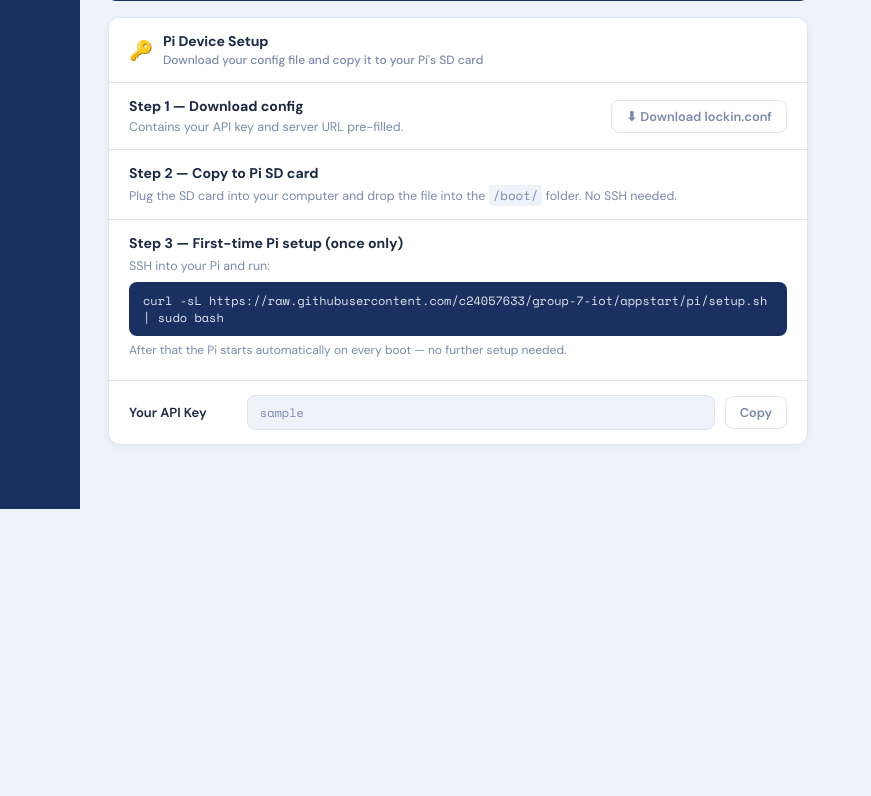
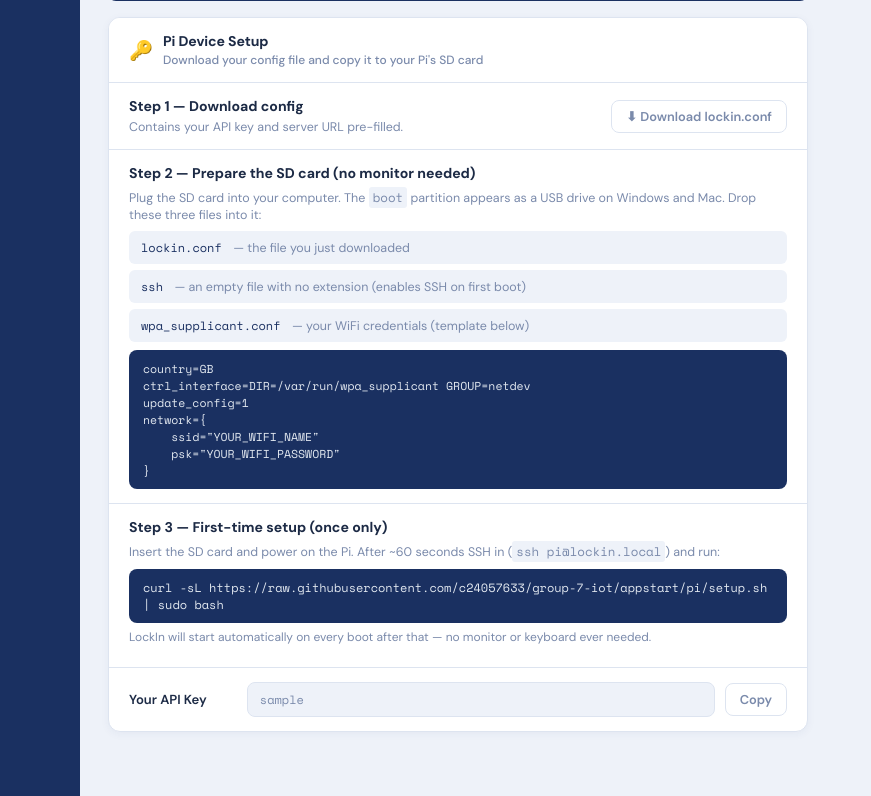
Before and after one commit to rhys-jones-06/group7-iot, a Flask app: page /settings in a window 1280 px wide. Shown: the part 1000-1796 px from the top of the page, without its empty margins (0-871 px from the left). Before the commit the page ends 1509 px from the top, so only its background shows below. Run offline with Flask 3, Linux system fonts and the light colour scheme; the visitor is signed in with stand-in values (Sample User, id 1); data comes from the database, SQL or seed files in the repository.

Commit message:
feat: headless Pi setup — fix deps, wpa_supplicant guide, ssh file step
setup.sh:
- Install picamera2 and opencv via apt (system packages, no pip conflict)
- Install RPi.GPIO and requests from requirements-pi.txt
- Handle GrovePi install with fallback to GitHub source
- Use --system-site-packages venv so picamera2/cv2 are accessible
- Add header comment with wpa_supplicant.conf template and ssh file
  instructions for fully headless first boot

requirements-pi.txt:
- Remove ultralytics and mediapipe (not used — detection uses cv2 DNN)
- picamera2 and opencv installed via apt, not pip

settings.html (Pi Device Setup section):
- Expand Step 2 to show all three boot partition files needed:
  lockin.conf, empty ssh file, and wpa_supplicant.conf
- Include wpa_supplicant.conf template inline
- Update Step 3 to mention lockin.local hostname and clarify
  no monitor or keyboard is needed after initial setup

```diff
--- a/server/templates/settings.html
+++ b/server/templates/settings.html
@@ -540,20 +540,41 @@
                 </div>
                 <!-- Step 2: copy to SD -->
                 <div class="setting-row">
-                    <div>
-                        <div style="font-weight:700;font-size:.88rem;margin-bottom:4px">Step 2 — Copy to Pi SD card</div>
-                        <div style="font-size:.78rem;color:var(--text-muted)">Plug the SD card into your computer and drop the file into the <code style="font-family:'Space Mono',monospace;background:var(--bg);padding:1px 4px;border-radius:3px">/boot/</code> folder. No SSH needed.</div>
+                    <div style="width:100%">
+                        <div style="font-weight:700;font-size:.88rem;margin-bottom:6px">Step 2 — Prepare the SD card (no monitor needed)</div>
+                        <div style="font-size:.78rem;color:var(--text-muted);margin-bottom:8px">Plug the SD card into your computer. The <code style="font-family:'Space Mono',monospace;background:var(--bg);padding:1px 4px;border-radius:3px">boot</code> partition appears as a USB drive on Windows and Mac. Drop these three files into it:</div>
+                        <div style="font-size:.78rem;display:flex;flex-direction:column;gap:6px">
+                            <div style="background:var(--bg);border-radius:6px;padding:8px 12px">
+                                <code style="font-family:'Space Mono',monospace;font-size:.75rem;color:var(--navy)">lockin.conf</code>
+                                <span style="color:var(--text-muted);margin-left:8px">— the file you just downloaded</span>
+                            </div>
+                            <div style="background:var(--bg);border-radius:6px;padding:8px 12px">
+                                <code style="font-family:'Space Mono',monospace;font-size:.75rem;color:var(--navy)">ssh</code>
+                                <span style="color:var(--text-muted);margin-left:8px">— an empty file with no extension (enables SSH on first boot)</span>
+                            </div>
+                            <div style="background:var(--bg);border-radius:6px;padding:8px 12px">
+                                <code style="font-family:'Space Mono',monospace;font-size:.75rem;color:var(--navy)">wpa_supplicant.conf</code>
+                                <span style="color:var(--text-muted);margin-left:8px">— your WiFi credentials (template below)</span>
+                            </div>
+                        </div>
+                        <div style="margin-top:8px;font-family:'Space Mono',monospace;font-size:.72rem;background:var(--navy);color:#e2e8f0;padding:10px 14px;border-radius:8px;white-space:pre">country=GB
+ctrl_interface=DIR=/var/run/wpa_supplicant GROUP=netdev
+update_config=1
+network={
+    ssid="YOUR_WIFI_NAME"
+    psk="YOUR_WIFI_PASSWORD"
+}</div>
                     </div>
                 </div>
                 <!-- Step 3: run setup -->
                 <div class="setting-row" style="border-bottom:none">
                     <div style="width:100%">
-                        <div style="font-weight:700;font-size:.88rem;margin-bottom:6px">Step 3 — First-time Pi setup (once only)</div>
-                        <div style="font-size:.78rem;color:var(--text-muted);margin-bottom:8px">SSH into your Pi and run:</div>
+                        <div style="font-weight:700;font-size:.88rem;margin-bottom:6px">Step 3 — First-time setup (once only)</div>
+                        <div style="font-size:.78rem;color:var(--text-muted);margin-bottom:8px">Insert the SD card and power on the Pi. After ~60 seconds SSH in (<code style="font-family:'Space Mono',monospace;background:var(--bg);padding:1px 4px;border-radius:3px">ssh pi@lockin.local</code>) and run:</div>
                         <div style="font-family:'Space Mono',monospace;font-size:.75rem;background:var(--navy);color:#e2e8f0;padding:10px 14px;border-radius:8px;word-break:break-all">
                             curl -sL https://raw.githubusercontent.com/c24057633/group-7-iot/appstart/pi/setup.sh | sudo bash
                         </div>
-                        <div style="font-size:.75rem;color:var(--text-muted);margin-top:6px">After that the Pi starts automatically on every boot — no further setup needed.</div>
+                        <div style="font-size:.75rem;color:var(--text-muted);margin-top:6px">LockIn will start automatically on every boot after that — no monitor or keyboard ever needed.</div>
                     </div>
                 </div>
                 <!-- Raw key -->
```
Also changed, not shown: requirements-pi.txt (+2 -7 lines), 1 other file.
